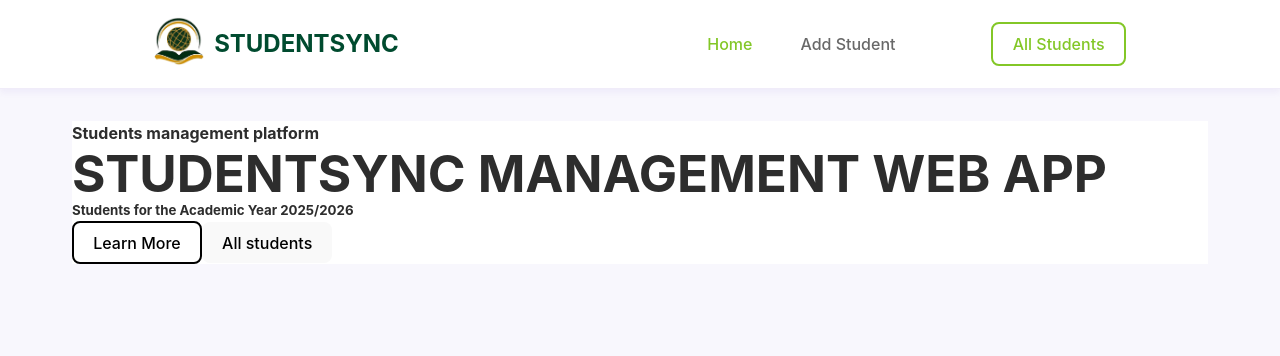
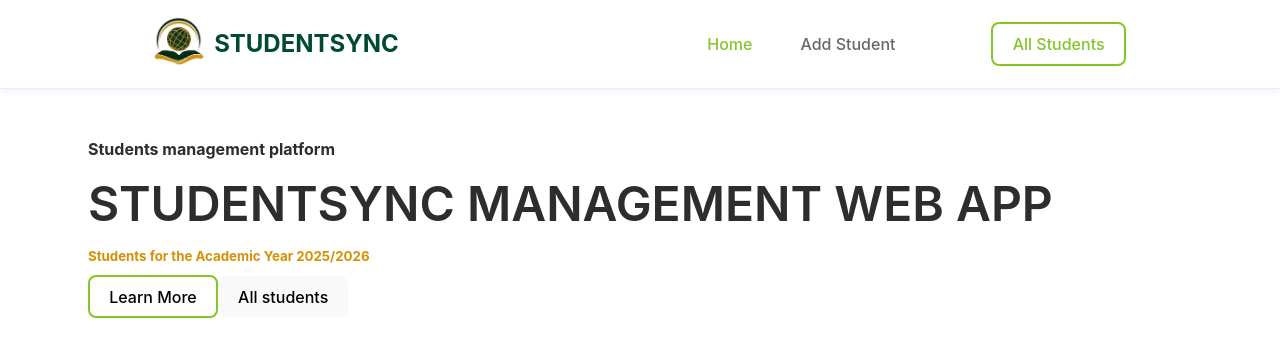
Before and after one commit to RP-Tumba/studentsync-frontend-emerald, a React (Vite) app: page / in a window 1280 px wide. Shown: the top 356 px of the page. Built offline with nearby package versions, Linux system fonts and the light colour scheme.

Commit message:
feat: banner styles

```diff
--- a/src/index.css
+++ b/src/index.css
@@ -136,7 +136,58 @@ font-weight: 700;
 
 
 /* *******banner section */
+body{
+  background-color: white !important;
+}
 .container{
   background-color: var(--white-color);
 
 }
+.text-amber{
+  color: #d49104;
+}
+.intro{
+  display: flex;
+  gap:3em;
+  padding: 1em;
+  align-items: center;
+}
+.right-side img{
+  width: 100%;
+}
+.right-side{
+  display: grid;
+  grid-template-columns: repeat(3,1fr);
+  gap:1em
+}
+.right-side div:first-child{
+  grid-column: 1/4 ;
+}
+
+.h-b img{
+  height: 120px;
+}
+.left-side{
+  display: flex;
+  flex-direction: column;
+  gap: 0.5em;
+}
+.left-side h1{
+  font-size:3em;
+  font-weight: 600;
+  line-height: 70px;
+}
+.btn-outline-green{
+  border: 2px solid #83C727;
+}
+.flex{
+  display: flex;
+  gap: 1em;
+}
+
+.bg-green{
+  background-color: #83C727;
+}
+.text-white{
+  color: #ffffff;
+}
```
